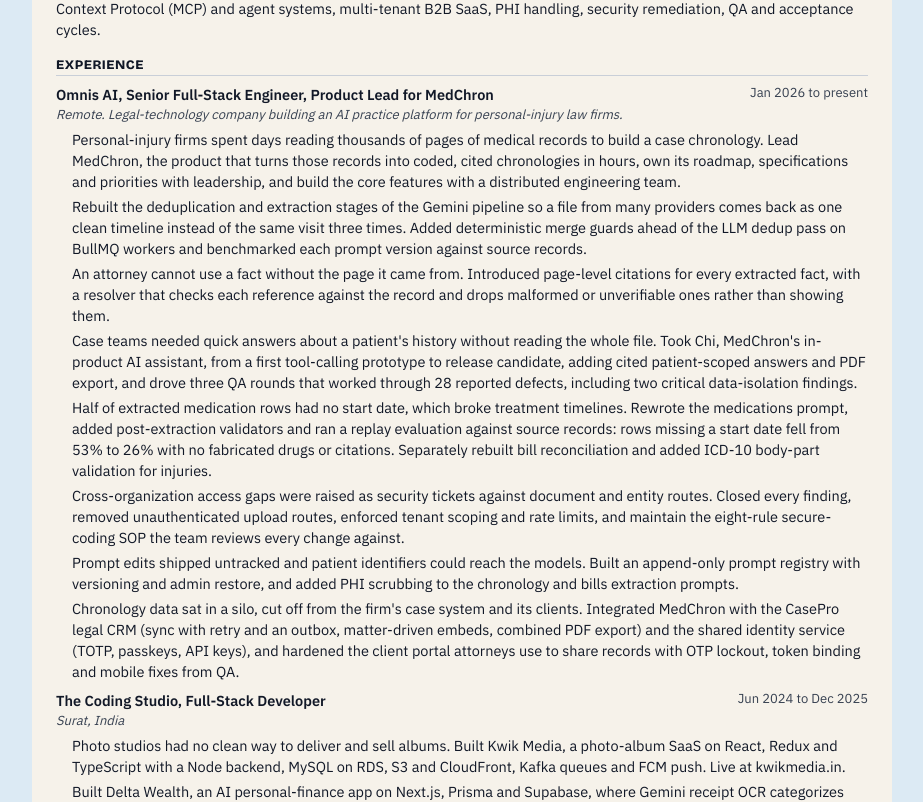
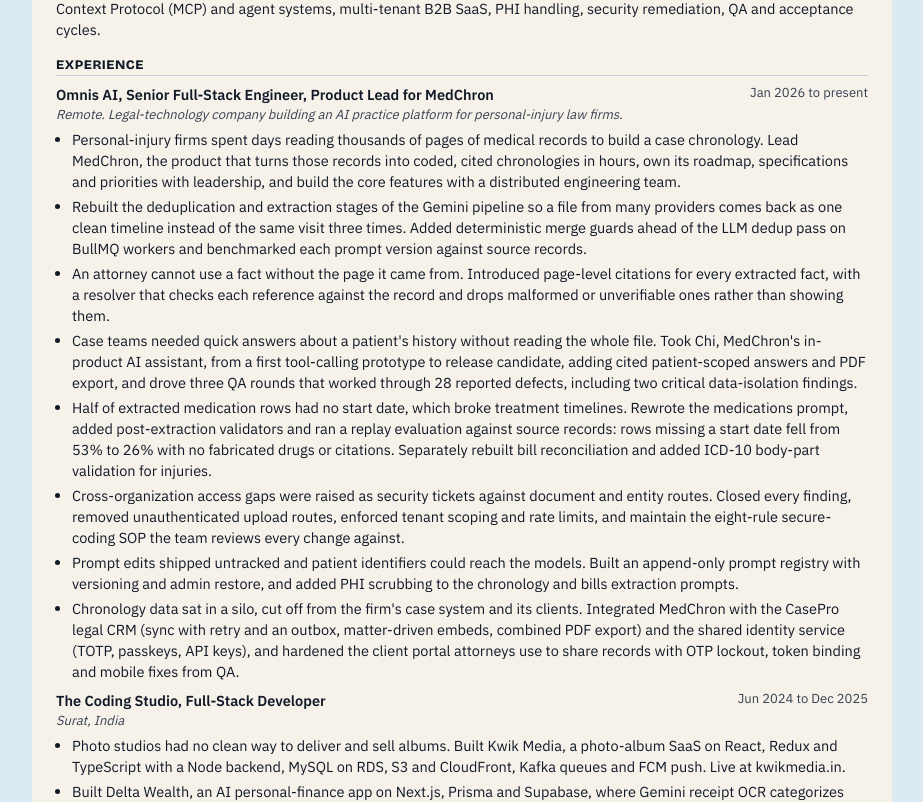
Before and after one commit to Dhruv278/portfolio-drive, a Next.js app: page /resume in a window 1280 px wide. Shown: the part 400-1202 px from the top of the page, without its empty margins (178-1101 px from the left). Built offline with nearby package versions, Linux system fonts and the light colour scheme.

Commit message:
Restore list bullets in panels and allow 127.0.0.1 as a dev origin
Co-Authored-By: Claude Fable 5.1 <noreply@anthropic.com>

```diff
--- a/src/app/globals.css
+++ b/src/app/globals.css
@@ -282,7 +282,9 @@ h2 {
   margin: 0 0 10px;
   font-size: 15px;
 }
-.panel ul {
+.panel ul,
+.resume ul {
+  list-style: disc;
   margin: 0;
   padding-left: 18px;
 }
```
